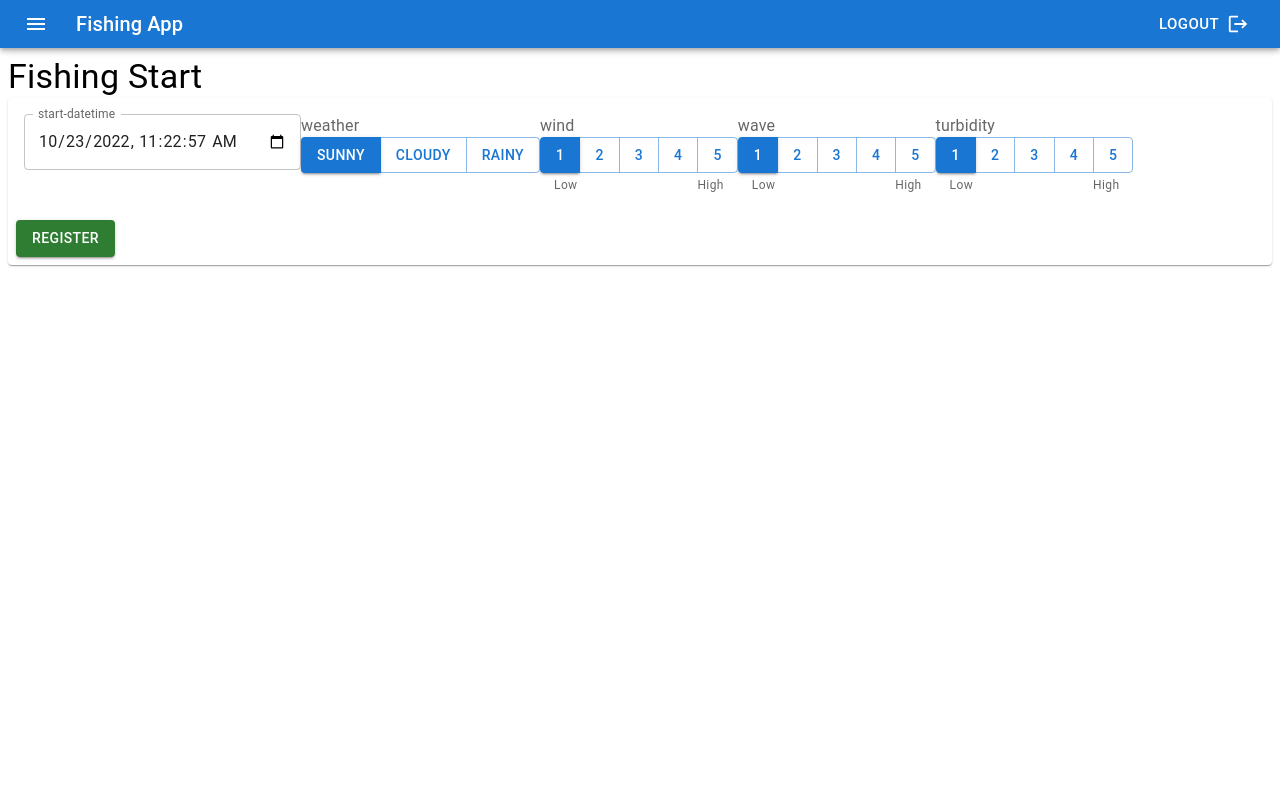
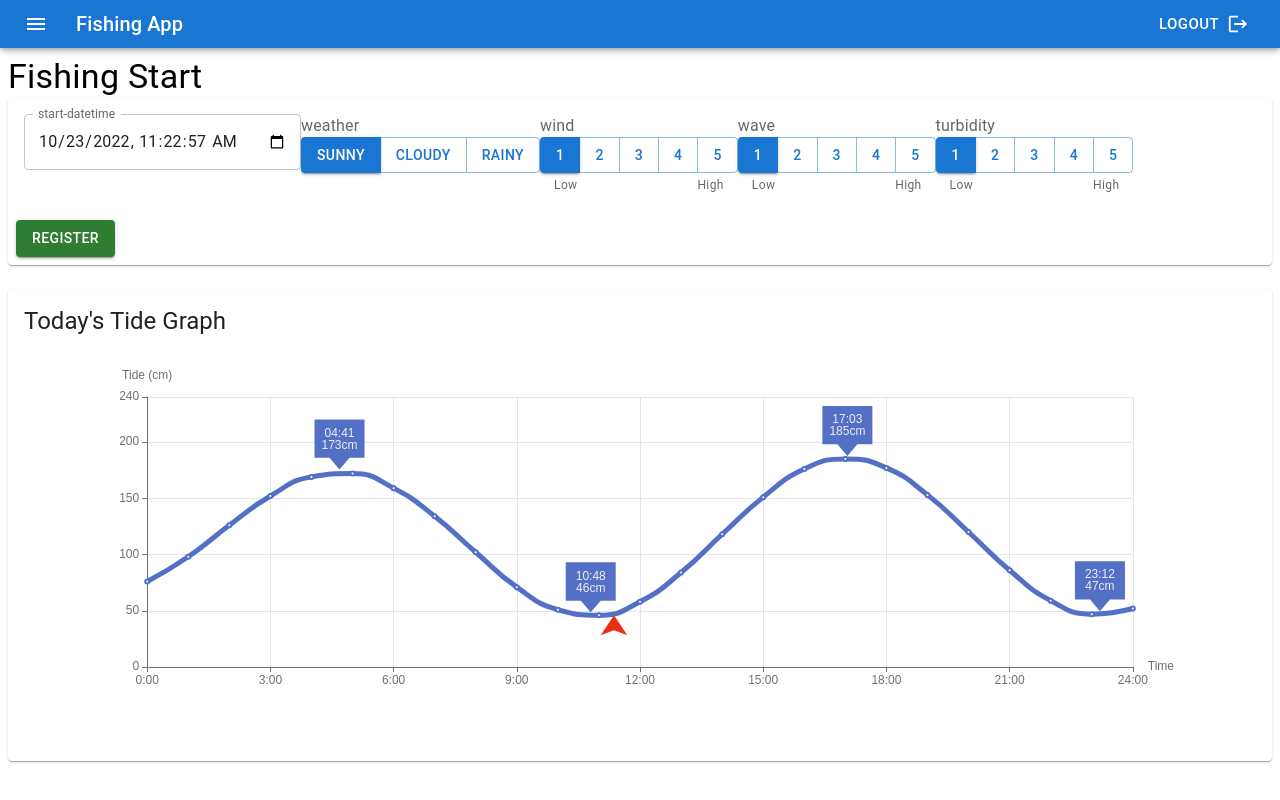
Before and after one commit to wadabee/fishing-app, a Next.js app: page /fishing/start in a window 1280 px wide. Built offline with nearby package versions, Linux system fonts and the light colour scheme; no server answers; sample sign-in values are in the browser's storage.

Commit message:
added tide-graph to fishing-start

```diff
--- /dev/null
+++ b/src/commons/components/SubHeader.tsx
@@ -0,0 +1,16 @@
+import { Typography } from "@mui/material";
+import React from "react";
+
+type Props = {
+  children: React.ReactNode;
+};
+
+const SubHeader: React.FC<Props> = ({ children }) => {
+  return (
+    <Typography variant="h5" component="div">
+      {children}
+    </Typography>
+  );
+};
+
+export default SubHeader;
--- a/src/pages/fishing/start.tsx
+++ b/src/pages/fishing/start.tsx
@@ -7,6 +7,8 @@ import ButtonRegister from "../../commons/components/ButtonRegister";
 import InputFiveLevel from "../../commons/components/InputFiveLevel";
 import InputWeather from "../../commons/components/InputWeather";
 import PageHeader from "../../commons/components/PageHeader";
+import SubHeader from "../../commons/components/SubHeader";
+import TideGraph from "../../commons/components/TideGraph";
 import FishingRecordRepo from "../../repository/FishingRecordRepo";
 
 const FishingStart: NextPage = () => {
@@ -17,6 +19,8 @@ const FishingStart: NextPage = () => {
   const [wind, setWind] = useState<number>(1);
   const [wave, setWave] = useState<number>(1);
   const [turbidity, setTurbidity] = useState<number>(1);
+
+  const today = dayjs().format("YYYY-MM-DD");
 
   const onRegister = useCallback(() => {
     FishingRecordRepo.registerStart({
@@ -78,6 +82,13 @@ const FishingStart: NextPage = () => {
           <ButtonRegister onClick={onRegister} />
         </CardActions>
       </Card>
+
+      <Card sx={{ mt: 3 }}>
+        <CardContent>
+          <SubHeader>Today&apos;s Tide Graph</SubHeader>
+          <TideGraph date={today} />
+        </CardContent>
+      </Card>
     </>
   );
 };
```
